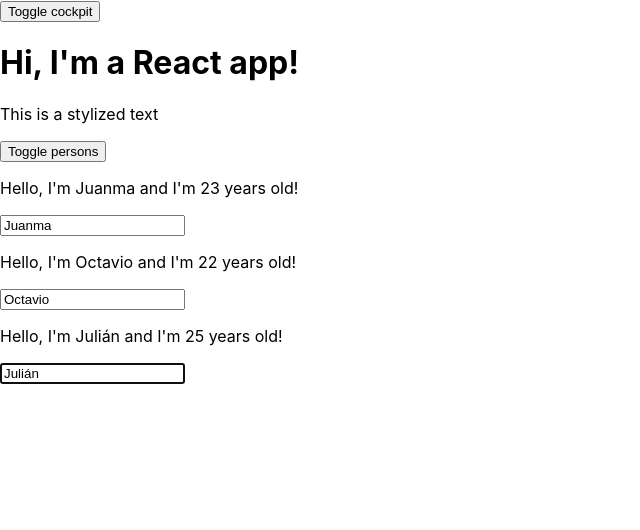
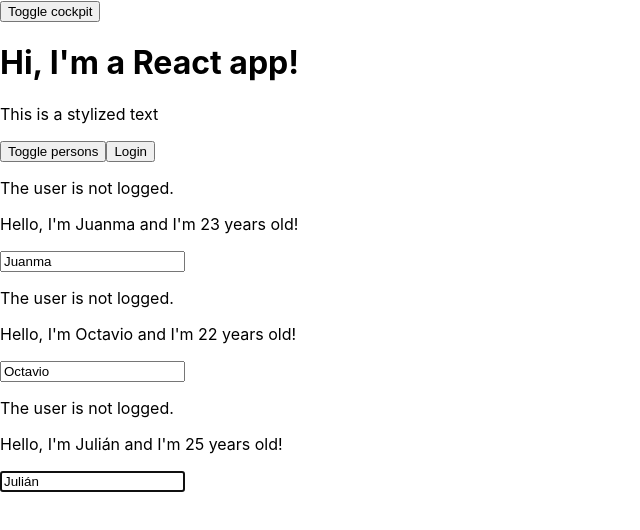
Before and after one commit to gentilijuanmanuel/react-getting-started, a React app in the folder react-course/react-complete-guide/: page / in a window 1280 px wide. Shown: the top 530 px of the page, without its empty margins (0-640 px from the left). Built offline with nearby package versions, Linux system fonts and the light colour scheme.

Commit message:
Implemented Context in react-complete-guide project.

```diff
--- a/react-course/react-complete-guide/src/components/Cockpit/Cockpit.js
+++ b/react-course/react-complete-guide/src/components/Cockpit/Cockpit.js
@@ -1,9 +1,14 @@
-import React, { useEffect, useRef } from 'react';
+import React, { useEffect, useRef, useContext } from 'react';
 import PropTypes from 'prop-types';
 import cockpitClasses from './Cockpit.css';
+import AuthContext from '../../context/auth-context';
 
 const cockpit = (props) => {
-  const { personsLength, showPersons, clicked } = props;
+  const {
+    personsLength, showPersons, clicked, login
+  } = props;
+
+  const authContext = useContext(AuthContext);
 
   const toggleButtonClick = useRef(null);
 
@@ -52,6 +57,7 @@ const cockpit = (props) => {
       >
         Toggle persons
       </button>
+      <button type="button" onClick={authContext.login}>Login</button>
     </div>
   );
 };
@@ -59,7 +65,8 @@ const cockpit = (props) => {
 cockpit.propTypes = {
   personsLength: PropTypes.number.isRequired,
   showPersons: PropTypes.bool.isRequired,
-  clicked: PropTypes.func.isRequired
+  clicked: PropTypes.func.isRequired,
+  login: PropTypes.func.isRequired
 };
 
 export default React.memo(cockpit);
--- a/react-course/react-complete-guide/src/components/Persons/Person/Person.js
+++ b/react-course/react-complete-guide/src/components/Persons/Person/Person.js
@@ -1,8 +1,9 @@
-import React, { useEffect, useRef } from 'react';
+import React, { useEffect, useRef, useContext } from 'react';
 import PropTypes from 'prop-types';
 // import Aux from '../../../hoc/Aux';
 import personClasses from './Person.css';
 import withClass from '../../../hoc/withClass';
+import AuthContext from '../../../context/auth-context';
 
 // Fuction component WITHOUT arrow functions
 // export default function Person() {
@@ -14,6 +15,8 @@ const person = (props) => {
   const {
     click, name, age, children, changed
   } = props;
+
+  const authContext = useContext(AuthContext);
 
   const focusInputRef = useRef(null);
 
@@ -33,6 +36,7 @@ const person = (props) => {
     /* <React.Fragment> */
     // <Aux>
     <div>
+      <p>{authContext.authenticated ? 'The user is logged!' : 'The user is not logged.'}</p>
       <p onClick={click}>
           Hello, I&apos;m
         {' '}
--- a/react-course/react-complete-guide/src/components/Persons/Persons.js
+++ b/react-course/react-complete-guide/src/components/Persons/Persons.js
@@ -15,7 +15,9 @@ const persons = props => (props.persons.map((person, index) => (
   </ErrorBoundary>
   )));
 
-const shouldPersonsUpdate = (oldProps, nextProps) => nextProps.persons === oldProps.persons;
+const shouldPersonsUpdate = (oldProps, nextProps) =>
+  nextProps.persons === oldProps.persons
+  && nextProps.isAuthenticated === oldProps.isAuthenticated;
 
 persons.propTypes = {
   persons: PropTypes.array.isRequired,
--- a/react-course/react-complete-guide/src/containers/App.js
+++ b/react-course/react-complete-guide/src/containers/App.js
@@ -4,6 +4,7 @@ import Aux from '../hoc/Aux';
 import Cockpit from '../components/Cockpit/Cockpit';
 import classes from './App.css';
 import Persons from '../components/Persons/Persons';
+import AuthContext from '../context/auth-context';
 
 const app = () => {
   const [personsState, setPersonsState] = useState({
@@ -20,6 +21,10 @@ const app = () => {
 
   const [showCockpitState, setShowCockpitState] = useState({
     showCockpit: true
+  });
+
+  const [authenticatedState, setAuthenticatedState] = useState({
+    authenticated: false
   });
 
   const changeNameHandler = (event, personId) => {
@@ -58,6 +63,12 @@ const app = () => {
     });
   };
 
+  const loginHandler = () => {
+    setAuthenticatedState({
+      authenticated: true
+    });
+  };
+
   let personsToDisplay = null;
 
   if (showPersonsState.showPersons) {
@@ -76,16 +87,21 @@ const app = () => {
     // <WithClass classes={classes.app}>
     <Aux>
       <button type="button" onClick={toggleCockpitHandler}>Toggle cockpit</button>
+      <AuthContext.Provider
+        value={{ authenticated: authenticatedState.authenticated, login: loginHandler }}
+      >
         { showCockpitState.showCockpit ? (
           <Cockpit
             personsLength={personsState.persons.length}
             clicked={togglePersonsHandler}
             showPersons={showPersonsState.showPersons}
+            login={loginHandler}
           />
           )
           : null
         }
         {personsToDisplay}
+      </AuthContext.Provider>
     </Aux>
     // </WithClass>
 
--- /dev/null
+++ b/react-course/react-complete-guide/src/context/auth-context.js
@@ -0,0 +1,8 @@
+import React from 'react';
+
+const authContext = React.createContext({
+  authenticated: false,
+  login: () => {}
+});
+
+export default authContext;
```
Lines whose indentation alone changed are shown as unchanged.
